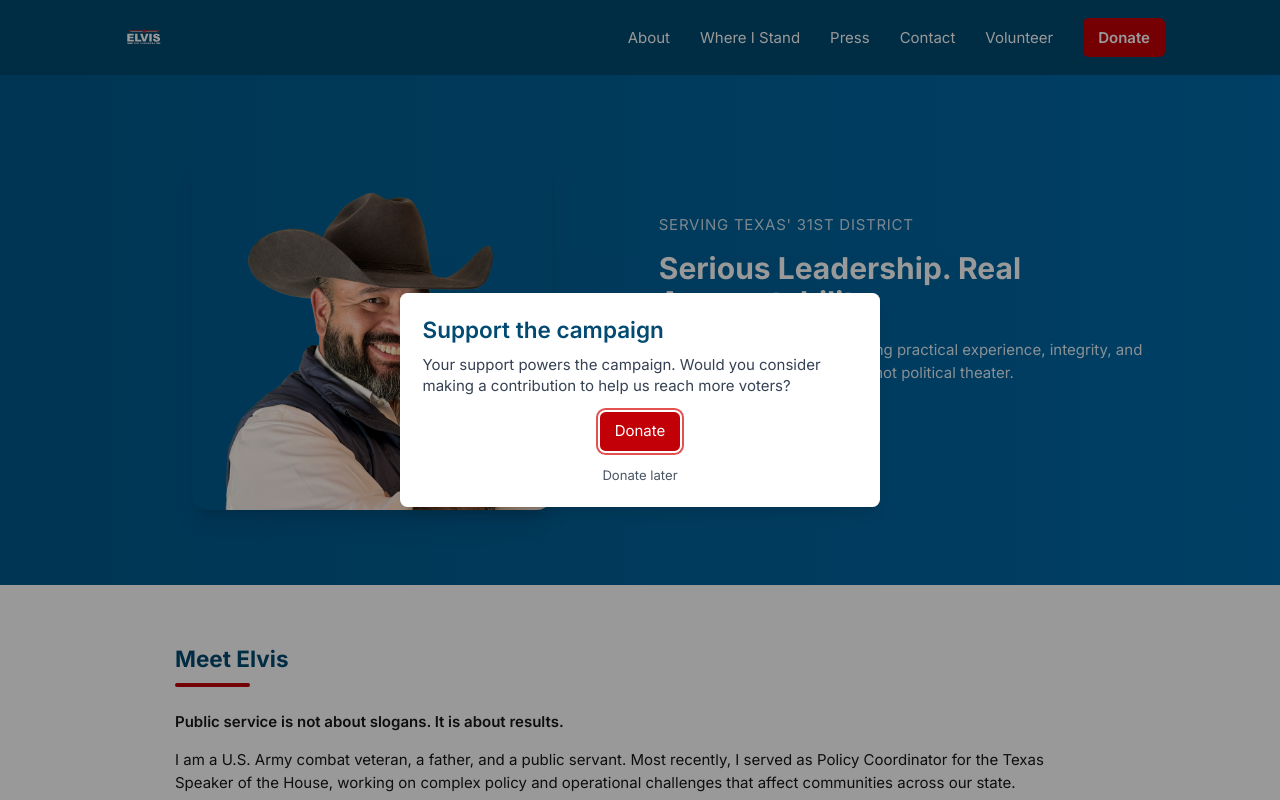
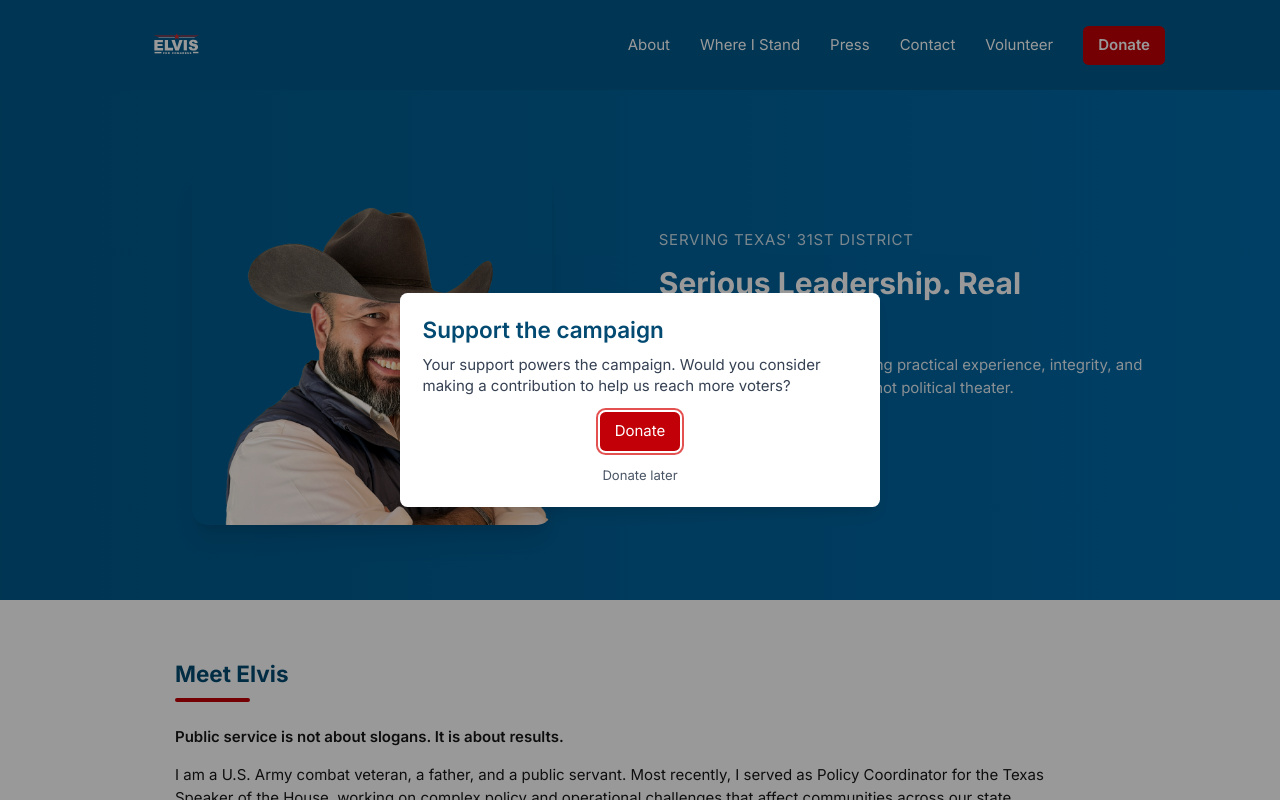
Before and after one commit to AMayLolo/elvisforcongress, a Next.js app: page / in a window 1280 px wide. Shown: the top 800 px of the page. Built offline with nearby package versions, Linux system fonts and the light colour scheme.

Commit message:
UI: enlarge navbar logo, add left padding; lighten navbar background for contrast

```diff
--- a/src/components/Navbar.tsx
+++ b/src/components/Navbar.tsx
@@ -50,16 +50,16 @@ export default function Navbar() {
   }, []);
 
   return (
-    <nav className="w-full bg-sky-900">
+  <nav className="w-full bg-sky-800">
       <div className="max-w-6xl mx-auto px-4 py-4 flex justify-between items-center">
-        <Link href="/" className="flex items-center" aria-label="Elvis for Congress">
+  <Link href="/" className="flex items-center pl-4 md:pl-6" aria-label="Elvis for Congress">
           {/* Inline SVG logo to avoid external fetch failures and improve reliability */}
-          <svg
+            <svg
             role="img"
             aria-label="Elvis for Congress logo"
             xmlns="http://www.w3.org/2000/svg"
             viewBox="0 0 1280 1024"
-            className="h-10 w-auto md:h-12"
+            className="h-12 w-auto md:h-16"
           >
             <defs>
               <style>{`.st0{fill:#dc2626}.st1{font-family:Arial-Black,'Arial Black';font-size:46px;font-weight:800;letter-spacing:.16em}.st1,.st2{fill:#ffffff}`}</style>
```
